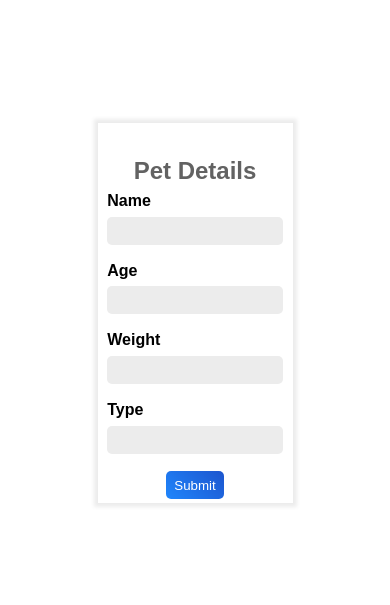
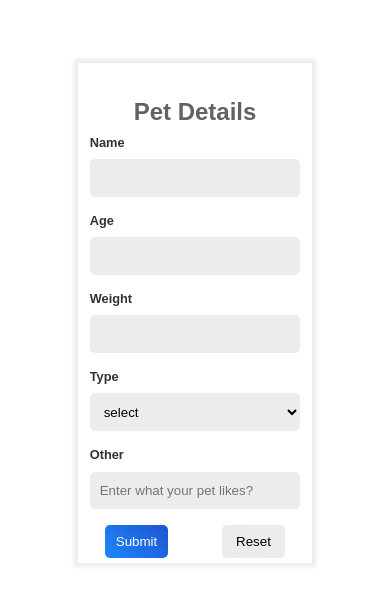
Before and after one commit to Gaurav-88074/InternetTechnologiesPracticals, a plain HTML site: page Q6/index.html in a window 390 px wide. Shown: the part 109-714 px from the top of the page. Drawn offline with Linux system fonts and the light colour scheme.

Commit message:
UPDATE: Q6 DONE

```diff
--- a/Q5/style.css
+++ b/Q5/style.css
@@ -22,14 +22,16 @@ p{
     margin-top: 20px;
     padding-left: 30px;
     padding-right: 30px;
-    font-family:Times, serif
+    font-family :cursive;
+    height: 40vh;
+    overflow-y: scroll;
 }
 .buttonGrid{
     margin-top: 20px;
     margin-left: auto;
     margin-right: auto;
-    width: 200px;
-    height: 200px;
+    width: 250px;
+    height: 250px;
     display: flex;
     flex-wrap: wrap;
     flex-direction: row;
@@ -39,8 +41,8 @@ p{
     /* background-color: #dedede; */
 }
 button{
-    height: 55px;
-    width: 55px;
+    height: 65px;
+    width: 65px;
     border: none;
     transition: box-shadow 0.1s ease-out;
     box-shadow: 0px 6px 6px 0px #b4b4b4;
--- a/Q6/index.html
+++ b/Q6/index.html
@@ -20,16 +20,27 @@
             <div class="right-section">
                 <form action="" class="pet-form">
                     <div class="heading">Pet Details</div>
-                    <div class="text1">Name</div>
-                    <input type="text" name="" id="">
-                    <div class="text1">Age</div>
-                    <input type="text" name="" id="">
+                    <div class="text1" >Name</div>
+                    <input class="input" id="name" type="text" name="" id="">
+                    <div class="text1" >Age</div>
+                    <input class="input"  id="age" type="number" name="" id="">
                     <div class="text1">Weight</div>
-                    <input type="text" name="" id="">
-                    <div class="text1">Type</div>
-                    <input type="text" name="" id="">
-                    <button>
+                    <input class="input" id="weight" type="number" name="" id="">
+                    <div class="text1" >Type</div>
+                    <select class="input" id="type" name="cars">
+                        <option value="select">select</option>
+                        <option value="cat">Cat</option>
+                        <option value="dog">Dog</option>
+                        <option value="horse">Horse</option>
+                        <option value="rabbits">Rabbits</option>
+                    </select>
+                    <div class="text1">Other</div>
+                    <input class="input" type="text" name="" id="likes" placeholder="Enter what your pet likes?">
+                    <button class="btn1">
                         Submit
+                    </button>
+                    <button class="btn2">
+                        Reset
                     </button>
                 </form>
             </div>
--- a/Q6/script.js
+++ b/Q6/script.js
@@ -1,7 +1,16 @@
 window.onload = function(){
     const onClickHandler = function(e){
         e.preventDefault();
-
+        const state = {};
+        const v = Array.from(document.querySelectorAll(".input"));
+        v.forEach((value)=>{
+            state[value.id] = value.value;
+        })
+        console.log(state);
     }
-    document.getElementsByTagName("button")[0].addEventListener('click',onClickHandler)
+    const resetHandler = function(e){
+        location.reload();
+    }
+    document.getElementsByTagName("button")[0].addEventListener('click',onClickHandler);
+    document.getElementsByTagName("button")[1].addEventListener('click',resetHandler);
 }
--- a/Q6/style.css
+++ b/Q6/style.css
@@ -30,7 +30,7 @@
 .pet-form{
     padding-top: 30px;
     width: 40%;
-    height: 80%;
+    height: 90%;
     display: flex;
     flex-wrap: wrap;
     flex-direction: row;
@@ -47,24 +47,27 @@
 .text1{
     width: 90%;
     /* margin: auto; */
-    font:1em sans-serif;
+    font:0.8em sans-serif;
     font-weight: bold;
+    color: #323232;
     /* border: 1px solid black; */
 
 }
-input{
-    margin-bottom: 10px;
+.input{
+    margin-bottom: 7px;
     width: 90%;
     height: 8%;
     border-radius: 5px;
     border: none;
     background-color: #ececec;
     padding-left: 10px;
-    transition: all 0.3s ease-in-out;
-
+    transition: all 0.2s ease-in-out;
+    outline: none;
 }
 input:focus{
-    box-shadow: 0px 0px 2px 2px #8cc0fa;
+    box-shadow: 0px 0px 3px 3px #8cc0fa;
+    /* border-bottom: 2px solid blue; */
+    /* box-shadow: 0px 0px 3px 3px #ececec; */
     background-color: #FFFF;
     outline: none;
 }
@@ -76,13 +79,15 @@ input:focus{
         width: 100%;
     }
     .pet-form{
-        width: 50%;
-        height: 45%;
+        width: 60%;
+        height: 48%;
+        min-height: 500px;
     }
 }
 button{
-    width: 30%;
-    height: 8%;
+    margin: auto;
+    width: 27%;
+    height: 7%;
     border: none;
     border-radius: 5px;
     color:#ffff;
@@ -91,3 +96,7 @@ button{
 button:hover{
     cursor: pointer;
 }
+.btn2{
+    color: black;
+    background:linear-gradient(45deg,#ebebeb , #ececec);
+}
```
Also changed, not shown: Q3/style.css (+8 -8 lines), Q4/script.js (+14 -4 lines), Q4/style.css (+18 -2 lines), Q5/index.html (+1 -1 lines).
